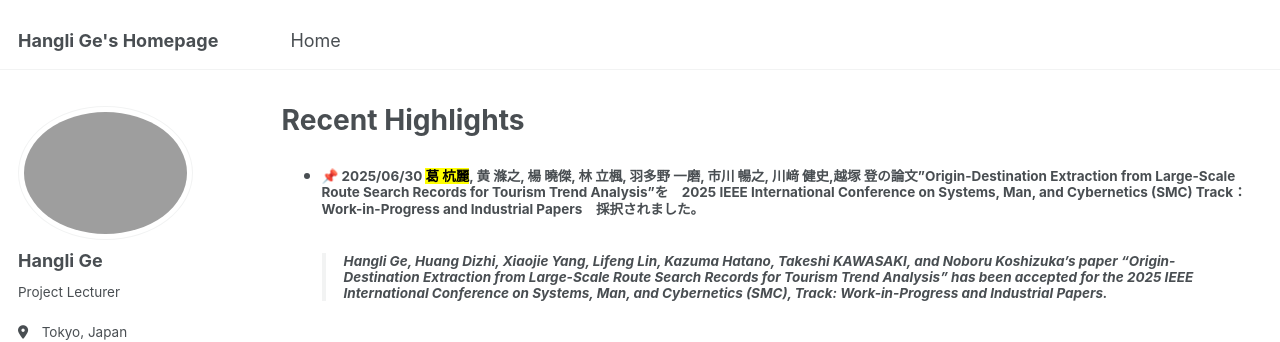
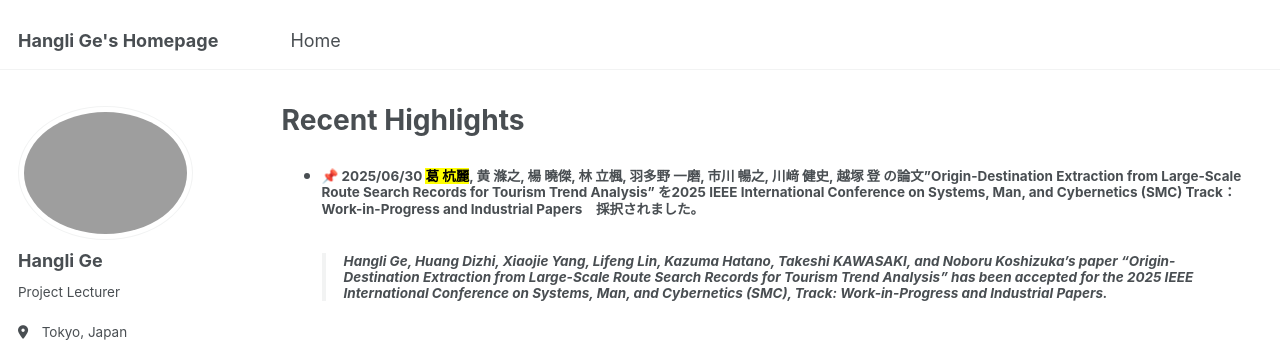
Before and after one commit to christie888/christie888.github.io, a Jekyll site: the page built from _pages/post.md, in a window 1280 px wide and 900 px high. Shown: the top 342 px of the window. Built offline with Jekyll 4.4.1, drawn with Linux system fonts in a browser that asks for light colours; some web fonts are replaced.

Commit message:
Update post.md

```diff
--- a/_pages/post.md
+++ b/_pages/post.md
@@ -3,7 +3,7 @@ layout: archive
 title: "Recent Highlights"
 permalink: post/
 ---
-* #####  📌 2025/06/30 <mark>葛 杭麗</mark>, 黄 滌之, 楊 曉傑, 林 立楓, 羽多野 一磨, 市川 暢之, 川﨑 健史,越塚 登の論文”Origin-Destination Extraction from Large-Scale Route Search Records for Tourism Trend Analysis”を　2025 IEEE International Conference on Systems, Man, and Cybernetics (SMC) Track：Work-in-Progress and Industrial Papers　採択されました。
+* #####  📌 2025/06/30 <mark>葛 杭麗</mark>, 黄 滌之, 楊 曉傑, 林 立楓, 羽多野 一磨, 市川 暢之, 川﨑 健史, 越塚 登 の論文”Origin-Destination Extraction from Large-Scale Route Search Records for Tourism Trend Analysis” を2025 IEEE International Conference on Systems, Man, and Cybernetics (SMC) Track：Work-in-Progress and Industrial Papers　採択されました。
   > ###### Hangli Ge, Huang Dizhi, Xiaojie Yang, Lifeng Lin, Kazuma Hatano, Takeshi KAWASAKI, and Noboru Koshizuka's paper "Origin-Destination Extraction from Large-Scale Route Search Records for Tourism Trend Analysis" has been accepted for the 2025 IEEE International Conference on Systems, Man, and Cybernetics (SMC), Track: Work-in-Progress and Industrial Papers.
 * #####  📌 2025/06/15 松永 惟月， <mark>葛 杭麗</mark>, 小杉 雄斗，市川 暢之，川﨑 健史，越塚 登　“経路検索履歴データを用いた高速道路上での長期的な渋滞予測”　を第45回交通工学研究発表会にて　口頭発表（査読付き）採択されました！
 * #####  📌 2025/06/15 松永 惟月， <mark>葛 杭麗</mark>, 小杉 雄斗，市川 暢之，川﨑 健史，越塚 登　“経路検索履歴データを用いた高速道路上での長期的な渋滞予測”　を第45回交通工学研究発表会にて　口頭発表（査読付き）採択されました！
```
